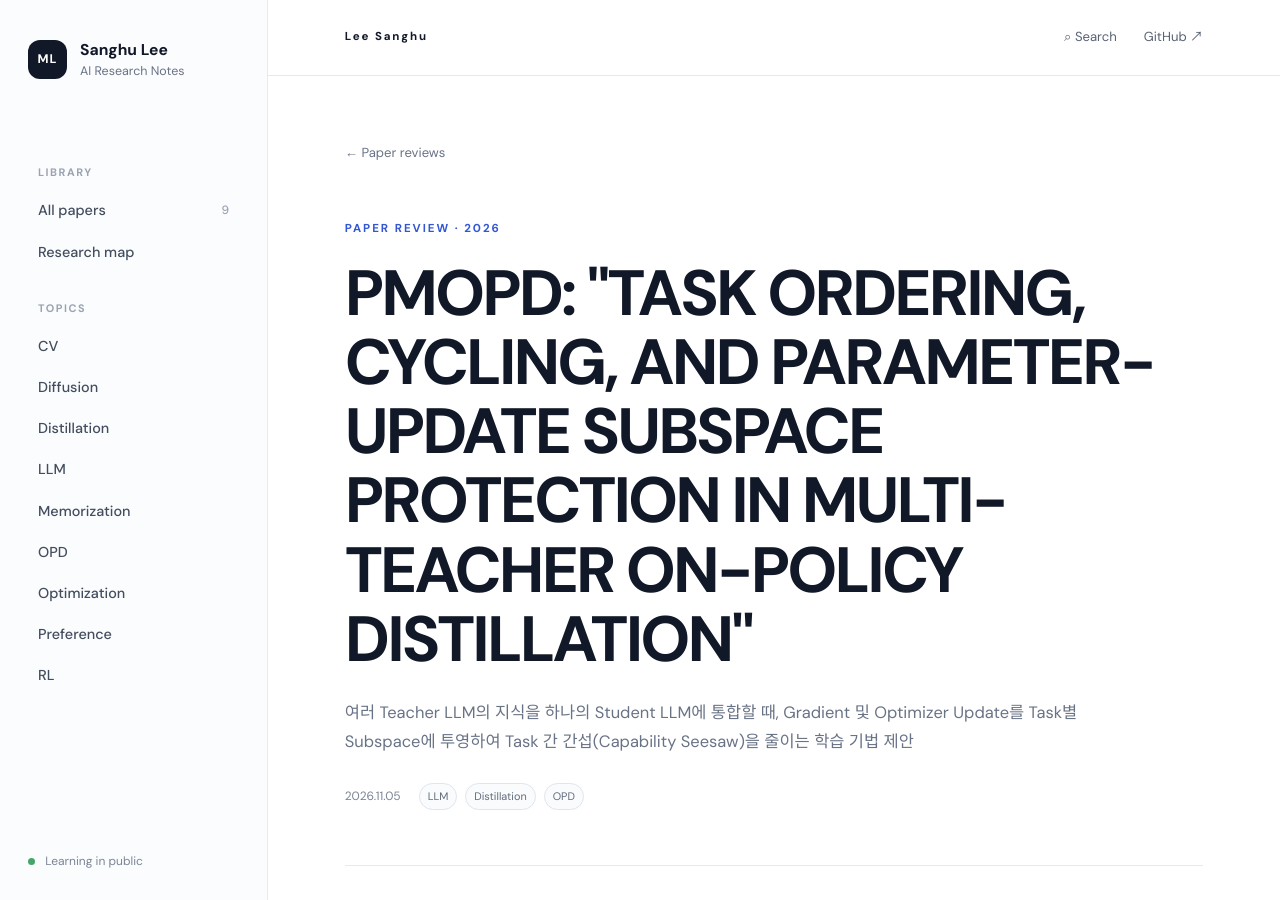
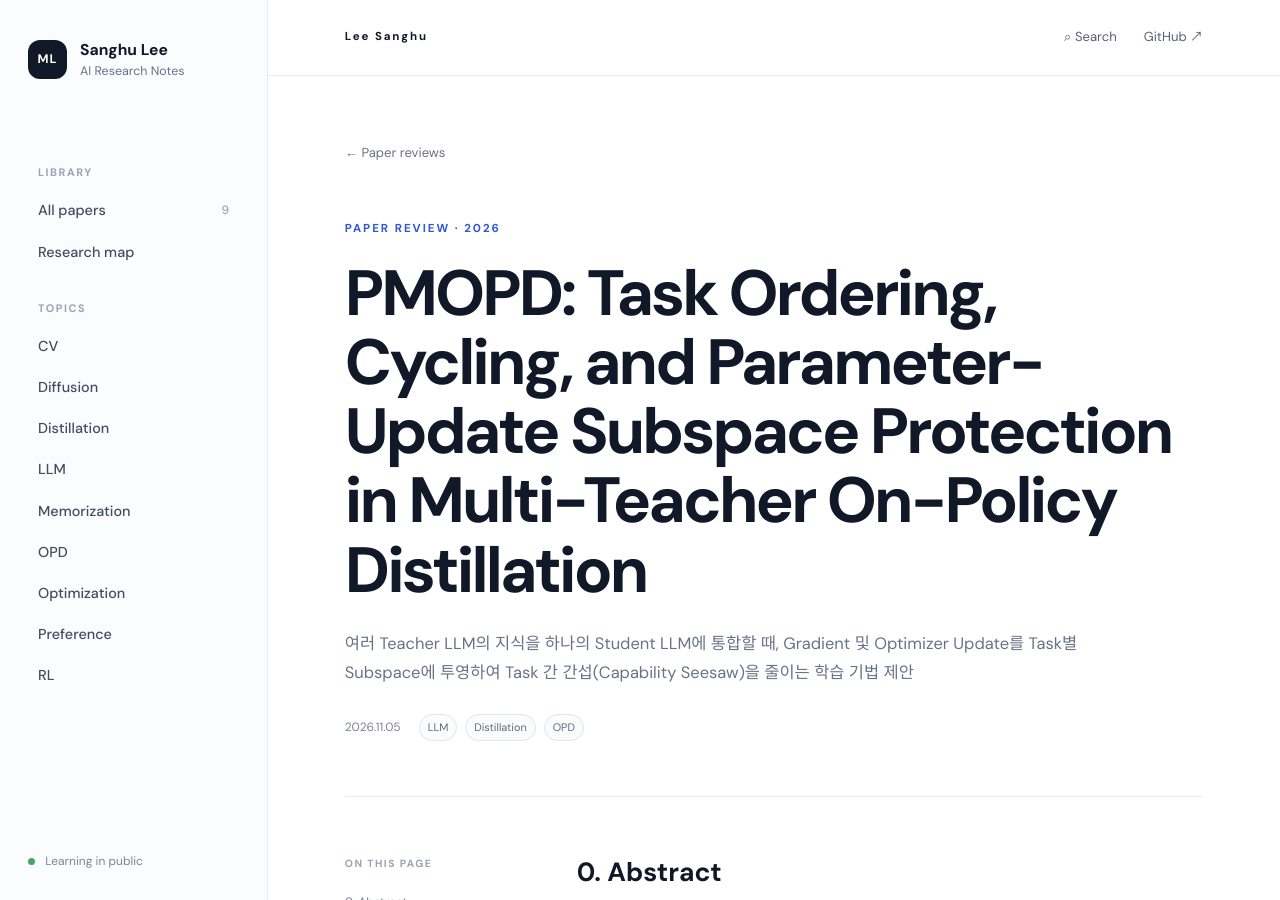
Before and after one commit to leessanghu/leessanghu.github.io, a Jekyll site: the page built from _posts/2026-11-05-PMOPD.md, in a window 1280 px wide and 900 px high. Built offline with Jekyll 4.4.1, drawn with Linux system fonts in a browser that asks for light colours; our own code applies the rules of GitHub Pages for plain Markdown files.

```diff
--- a/_posts/2026-11-05-PMOPD.md
+++ b/_posts/2026-11-05-PMOPD.md
@@ -1,5 +1,5 @@
 ---
-title: 'PMOPD: "TASK ORDERING, CYCLING, AND PARAMETER-UPDATE SUBSPACE PROTECTION IN MULTI-TEACHER ON-POLICY DISTILLATION"'
+title: 'PMOPD: Task Ordering, Cycling, and Parameter-Update Subspace Protection in Multi-Teacher On-Policy Distillation'
 description: 여러 Teacher LLM의 지식을 하나의 Student LLM에 통합할 때, Gradient 및 Optimizer Update를 Task별 Subspace에 투영하여 Task 간 간섭(Capability Seesaw)을 줄이는 학습 기법 제안
 date: 2026-11-05
 tags: [LLM, Distillation, OPD]
```
